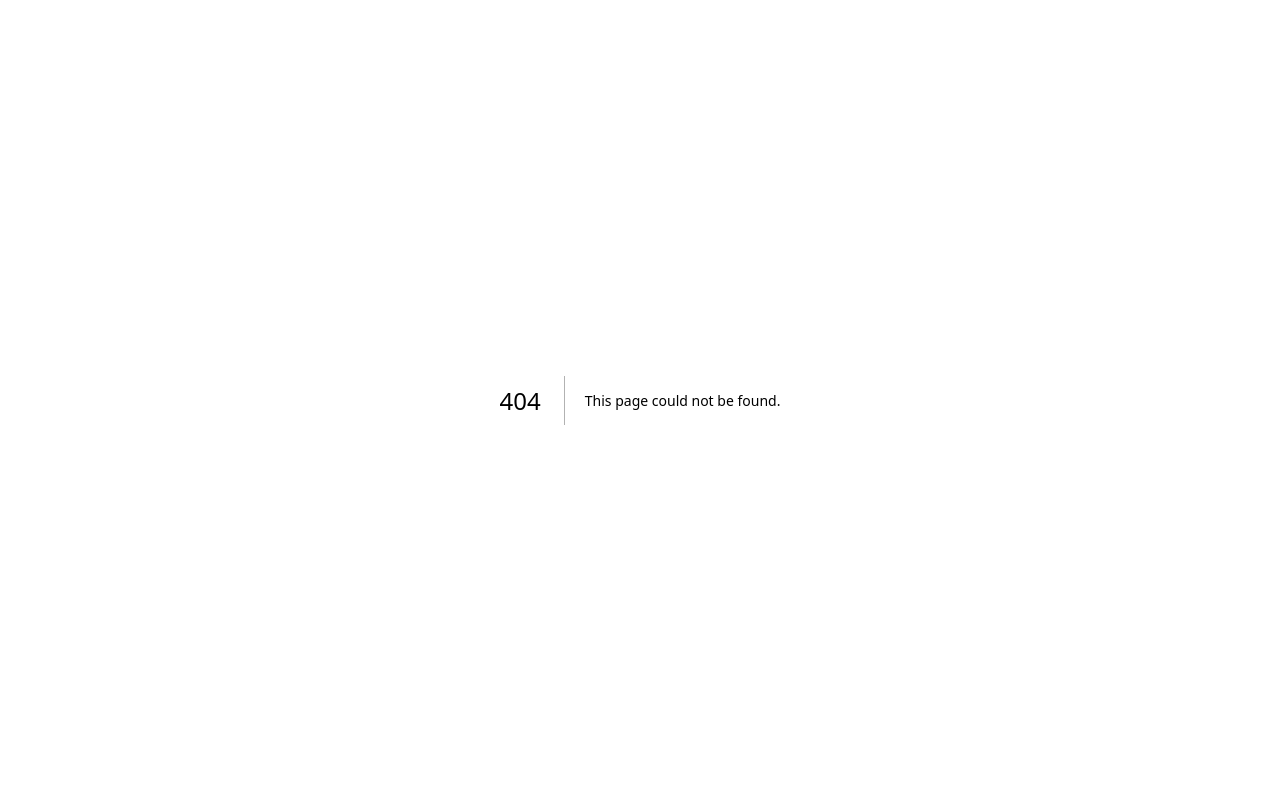
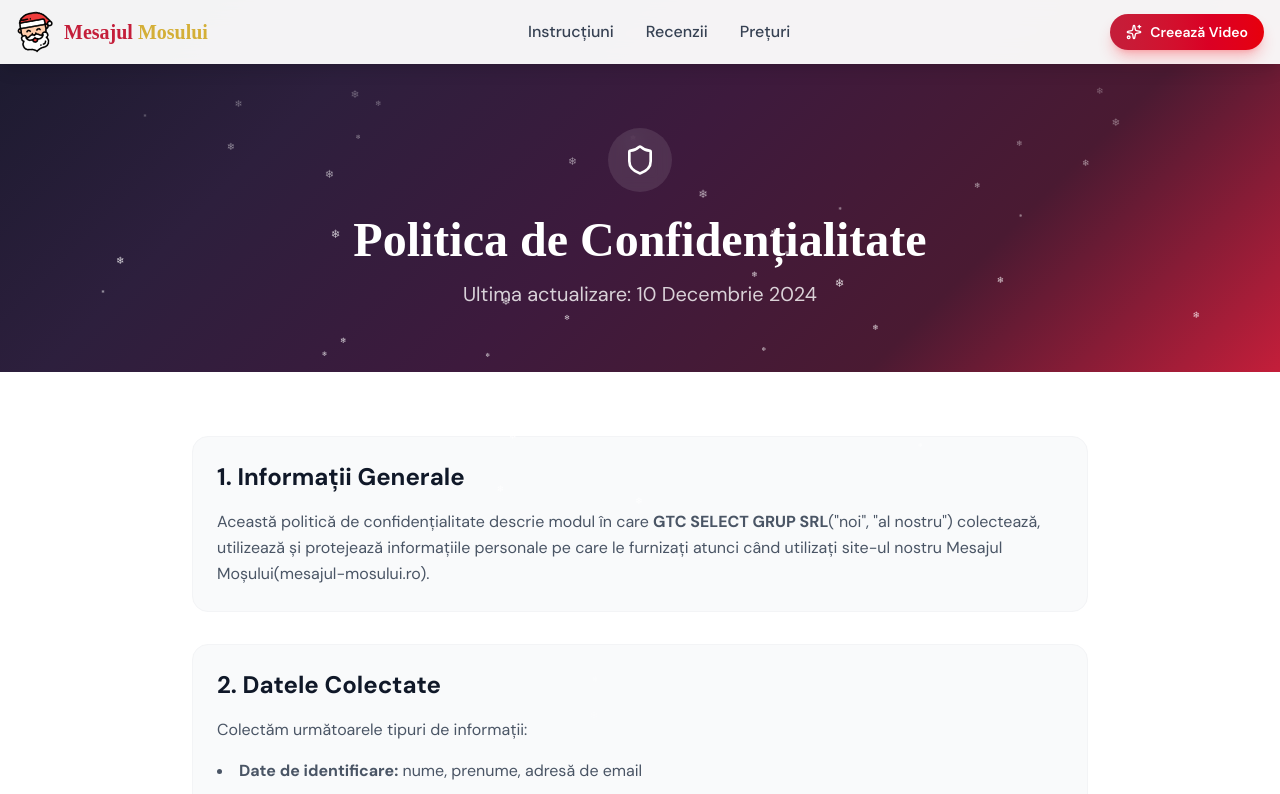
Before and after one commit to gabrieltintarescu/mesajul-mosului, a Next.js app: page /confidentialitate in a window 1280 px wide. Before the commit this address had no page. Shown: the top 794 px of the page. Built offline with nearby package versions, Linux system fonts and the light colour scheme; a web font is replaced by a local one.

Commit message:
feat: traduceri si small updates

```diff
--- a/app/privacy/page.tsx
+++ b/app/confidentialitate/page.tsx
@@ -53,14 +53,6 @@ export default function PrivacyPage() {
                                     pe care le furnizați atunci când utilizați site-ul nostru {siteConfig.brand.name}
                                     (mesajul-mosului.ro).
                                 </p>
-                                <div className="mt-4 text-sm text-gray-500">
-                                    <p><strong>Date firmă:</strong></p>
-                                    <p>GTC SELECT GRUP SRL</p>
-                                    <p>CUI: 39138255</p>
-                                    <p>Reg. Com.: J40/4601/2018</p>
-                                    <p>Adresa: Str. Comarnic 59, București, România</p>
-                                    <p>Email: {siteConfig.contact.email}</p>
-                                </div>
                             </div>
 
                             <div className="bg-gray-50 rounded-2xl p-6 border border-gray-100">
@@ -109,15 +101,8 @@ export default function PrivacyPage() {
                             <div className="bg-gray-50 rounded-2xl p-6 border border-gray-100">
                                 <h2 className="text-2xl font-bold text-gray-900 mb-4">5. Partajarea Datelor</h2>
                                 <p className="text-gray-600 leading-relaxed mb-4">
-                                    Datele dumneavoastră pot fi partajate cu:
+                                    Datele dumneavoastră pot fi partajate cu alte terțe pentru furnizarea produsului digital, cât și cu autorități când este cerut de lege.
                                 </p>
-                                <ul className="list-disc list-inside text-gray-600 space-y-2">
-                                    <li><strong>Stripe:</strong> pentru procesarea securizată a plăților</li>
-                                    <li><strong>Resend:</strong> pentru trimiterea emailurilor</li>
-                                    <li><strong>HeyGen:</strong> pentru generarea videoclipurilor personalizate</li>
-                                    <li><strong>Supabase:</strong> pentru stocarea securizată a datelor</li>
-                                    <li><strong>Autorități:</strong> când este cerut de lege</li>
-                                </ul>
                                 <p className="text-gray-600 leading-relaxed mt-4">
                                     Nu vindem și nu închiriem datele dumneavoastră personale către terți.
                                 </p>
--- a/app/cookies/page.tsx
+++ b/app/cookies/page.tsx
@@ -302,12 +302,12 @@ export default function CookiesPage() {
                                 <h2 className="text-xl font-bold text-gray-900 mb-4">📚 Documente Conexe</h2>
                                 <ul className="list-none space-y-2">
                                     <li>
-                                        <Link href="/privacy" className="text-christmas-red hover:underline">
+                                        <Link href="/confidentialitate" className="text-christmas-red hover:underline">
                                             → Politica de Confidențialitate
                                         </Link>
                                     </li>
                                     <li>
-                                        <Link href="/terms" className="text-christmas-red hover:underline">
+                                        <Link href="/termeni" className="text-christmas-red hover:underline">
                                             → Termeni și Condiții
                                         </Link>
                                     </li>
--- a/app/help/page.tsx
+++ b/app/help/page.tsx
@@ -326,9 +326,9 @@ export default function HelpPage() {
                                 </CTAButton>
                             </Link>
                             <Link href="/intrebari-frecvente">
-                                <CTAButton className="!bg-gray-100 !text-gray-900 hover:!bg-gray-200">
+                                <CTAButton>
                                     <HelpCircle className="w-5 h-5 mr-2" />
-                                    Vezi FAQ
+                                    Vezi Întrebările Frecvente
                                 </CTAButton>
                             </Link>
                         </div>
--- a/app/intrebari-frecvente/page.tsx
+++ b/app/intrebari-frecvente/page.tsx
@@ -33,7 +33,7 @@ const faqCategories = [
             },
             {
                 question: 'Cât durează videoclipul?',
-                answer: 'Fiecare videoclip are o durată de aproximativ 45-60 de secunde, suficient pentru a transmite un mesaj cald și personalizat.',
+                answer: 'Fiecare videoclip are o durată de aproximativ 1-3 minute, suficient pentru a transmite un mesaj cald și personalizat.',
             },
         ],
     },
@@ -52,11 +52,7 @@ const faqCategories = [
             {
                 question: 'Pot primi factură?',
                 answer: 'Da! În pasul 2 al comenzii poți solicita factură completând datele de facturare (nume/firmă, CUI dacă este cazul, adresă).',
-            },
-            {
-                question: 'Există garanție de returnare a banilor?',
-                answer: 'Da, oferim garanție 100% satisfacție. Dacă nu ești mulțumit de videoclip, contactează-ne și îți vom returna banii sau vom reface videoclipul.',
-            },
+            }
         ],
     },
     {
--- a/app/page.tsx
+++ b/app/page.tsx
@@ -364,7 +364,7 @@ export default function Home() {
       </section>
 
       {/* How It Works Section */}
-      <section id="how-it-works" className="py-24 bg-white relative">
+      <section id="cum-functioneaza" className="py-24 bg-white relative">
         <div className="container mx-auto px-4">
           <MotionFadeIn className="text-center mb-16">
             <h2 className="text-3xl md:text-5xl font-bold text-gray-900 mb-4 font-christmas">
@@ -505,7 +505,7 @@ export default function Home() {
       </section>
 
       {/* Testimonials Section */}
-      <section id="testimonials" className="py-24 bg-gradient-to-b from-green-50 to-white relative">
+      <section id="recenzii" className="py-24 bg-gradient-to-b from-green-50 to-white relative">
         <div className="container mx-auto px-4">
           <MotionFadeIn className="text-center mb-12">
             <h2 className="text-3xl md:text-5xl font-bold text-gray-900 mb-4 font-christmas">
@@ -563,7 +563,7 @@ export default function Home() {
       </section>
 
       {/* Pricing Section */}
-      <section id="pricing" className="pt-0 md:pt-12 pb-24 bg-gradient-to-b from-white to-red-50 relative">
+      <section id="preturi" className="pt-0 md:pt-12 pb-24 bg-gradient-to-b from-white to-red-50 relative">
         <div className="container mx-auto px-4">
           <MotionFadeIn className="text-center mb-16">
             <div className="inline-flex items-center gap-2 px-4 py-2 rounded-full bg-christmas-red/10 text-christmas-red mb-6">
--- a/components/layout/Footer.tsx
+++ b/components/layout/Footer.tsx
@@ -18,10 +18,10 @@ export function Footer() {
 
     const footerLinks = {
         product: [
-            { label: 'Cum Funcționează', href: '/#how-it-works' },
-            { label: 'Prețuri', href: '/#pricing' },
+            { label: 'Cum Funcționează', href: '/#cum-functioneaza' },
+            { label: 'Prețuri', href: '/#preturi' },
             { label: 'Video Demo', href: '/#demo' },
-            { label: 'Recenzii', href: '/#testimonials' },
+            { label: 'Recenzii', href: '/#recenzii' },
         ],
         support: [
             { label: 'Întrebări Frecvente', href: '/intrebari-frecvente' },
@@ -29,8 +29,8 @@ export function Footer() {
             { label: 'Ajutor', href: '/help' },
         ],
         legal: [
-            { label: 'Politica de Confidențialitate', href: '/privacy' },
-            { label: 'Termeni și Condiții', href: '/terms' },
+            { label: 'Politica de Confidențialitate', href: '/confidentialitate' },
+            { label: 'Termeni și Condiții', href: '/termeni' },
             { label: 'Politica Cookie-uri', href: '/cookies' },
         ],
     };
--- a/components/layout/Header.tsx
+++ b/components/layout/Header.tsx
@@ -29,9 +29,9 @@ export function Header({ variant = 'default' }: HeaderProps) {
     const useDarkText = variant === 'light' || isScrolled;
 
     const navLinks = [
-        { href: '/#how-it-works', label: 'Instrucțiuni' },
-        { href: '/#testimonials', label: 'Recenzii' },
-        { href: '/#pricing', label: 'Prețuri' },
+        { href: '/#cum-functioneaza', label: 'Instrucțiuni' },
+        { href: '/#recenzii', label: 'Recenzii' },
+        { href: '/#preturi', label: 'Prețuri' },
     ];
 
     return (
--- a/lib/config.ts
+++ b/lib/config.ts
@@ -14,9 +14,9 @@ export const siteConfig = {
 
     // Social media
     social: {
-        facebook: 'https://facebook.com/mesajdelamosu',
-        instagram: 'https://instagram.com/mesajdelamosu',
-        tiktok: 'https://tiktok.com/@mesajdelamosu',
+        facebook: '#', //'https://facebook.com/mesajdelamosu',
+        instagram: '#', //'https://instagram.com/mesajdelamosu',
+        tiktok: '#', //'https://tiktok.com/@mesajdelamosu',
     },
 
     // Program de lucru
```
Also changed, not shown: app/termeni/page.tsx (renamed from app/terms/page.tsx).
